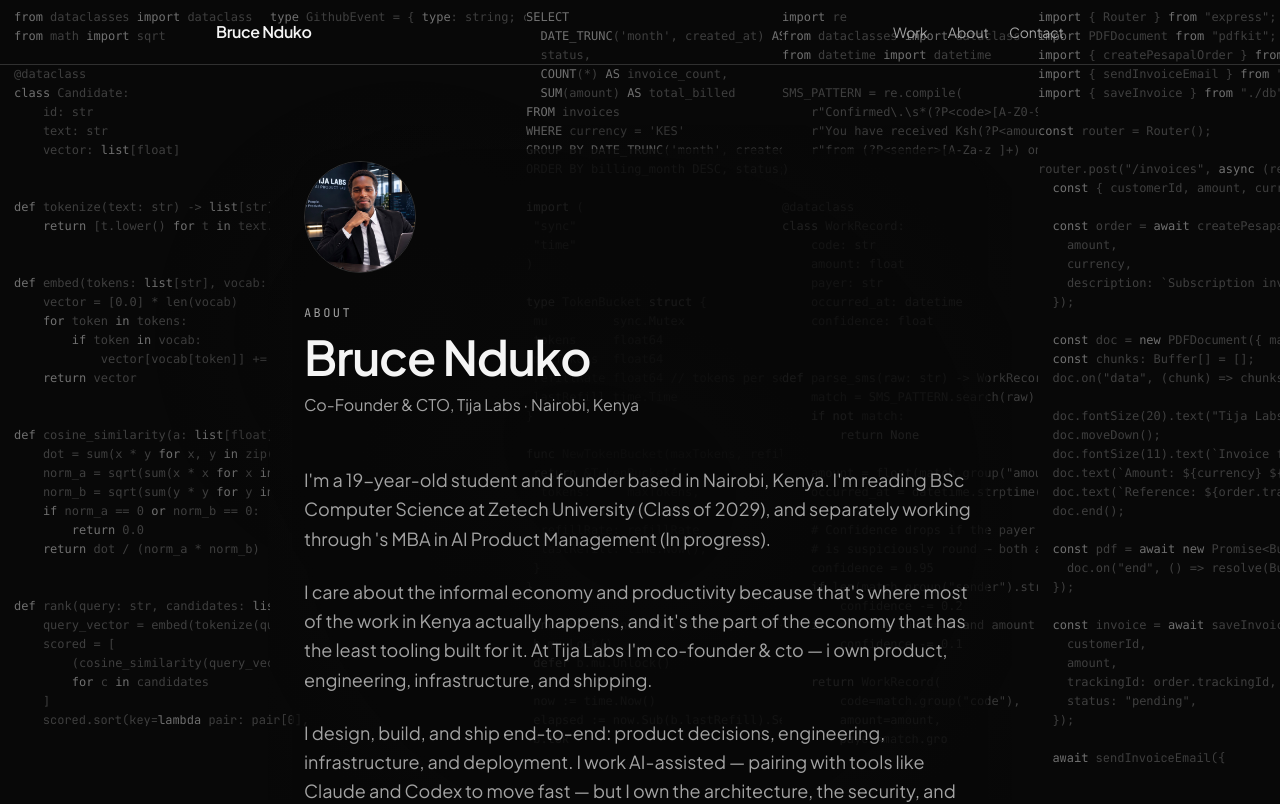
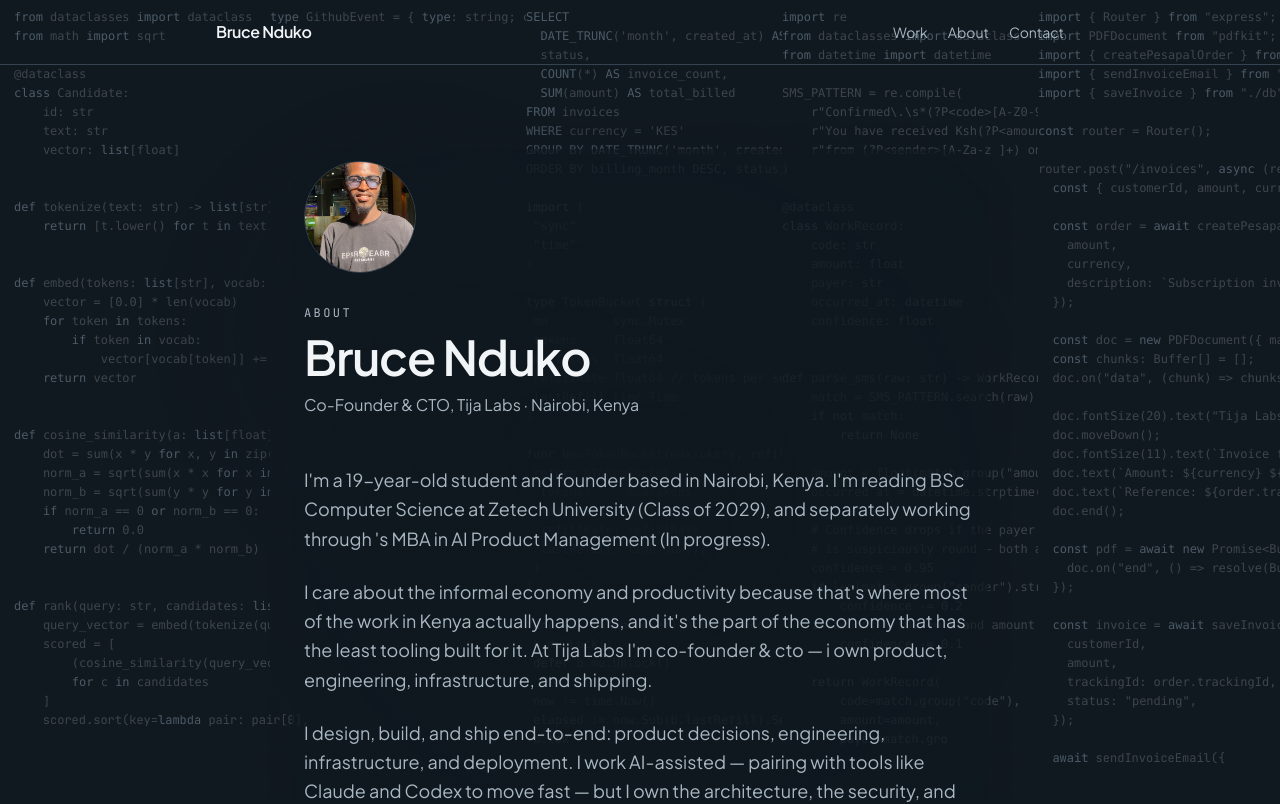
Before and after one commit to ndukobruce-bot/Bruce-Nduko-Website, a Next.js app: page /about in a window 1280 px wide. Shown: the top 804 px of the page. Built offline with nearby package versions, Linux system fonts and the light colour scheme; no server answers.

Commit message:
Changed the photo.

```diff
--- a/src/app/globals.css
+++ b/src/app/globals.css
@@ -1,15 +1,15 @@
 @import "tailwindcss";
 
 :root {
-  --bg: #080808;
-  --surface: #141414;
-  --surface-2: #202020;
-  --text: #f5f5f5;
-  --muted: #a3a3a3;
-  --border: #303030;
-  --accent: #ffffff;
-  --accent-rich: #f5f5f5;
-  --accent-ink: #080808;
+  --bg: #101820;
+  --surface: #18232d;
+  --surface-2: #23313d;
+  --text: #f2f5f7;
+  --muted: #a9b7c2;
+  --border: #34434f;
+  --accent: #a9c4d8;
+  --accent-rich: #c1d4e2;
+  --accent-ink: #101820;
 }
 
 @theme inline {
--- a/src/app/opengraph-image.tsx
+++ b/src/app/opengraph-image.tsx
@@ -16,7 +16,7 @@
           flexDirection: "column",
           justifyContent: "center",
           padding: "80px",
-          background: "#080808",
+          background: "#101820",
           color: "#f5f5f5",
           fontFamily: "sans-serif",
         }}
@@ -46,7 +46,7 @@
           style={{
             fontSize: 36,
             marginTop: 24,
-            color: "#ffffff",
+            color: "#a9c4d8",
           }}
         >
           {profile.headline}
--- a/src/components/code-background.tsx
+++ b/src/components/code-background.tsx
@@ -38,11 +38,11 @@
   return Math.min(6, Math.max(4, Math.round(width / 280)));
 }
 
-// Monochrome code colors tuned for the black site background.
-const KEYWORD_COLOR = "#ffffff";
-const MUTED_COLOR = "rgb(225,225,225)";
-const BG_RGB: [number, number, number] = [8, 8, 8];
-const OPACITY = 0.42;
+// Muted blue-white code colors tuned for the slate site background.
+const KEYWORD_COLOR = "#b7d0e1";
+const MUTED_COLOR = "rgb(226,234,240)";
+const BG_RGB: [number, number, number] = [16, 24, 32];
+const OPACITY = 0.36;
 
 /**
  * The site-wide code background: one fixed canvas behind everything, drawn
```
Also changed, not shown: public/bruce-nduko-photo.jpeg (added), public/bruce-nduko.jpg.
